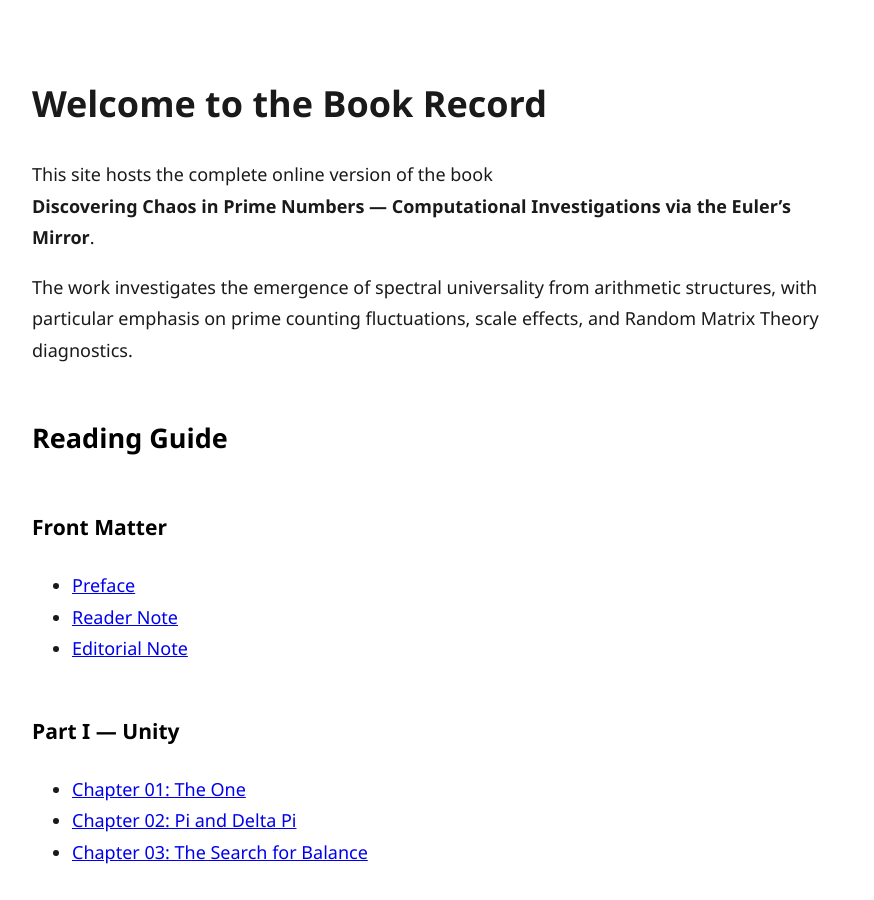
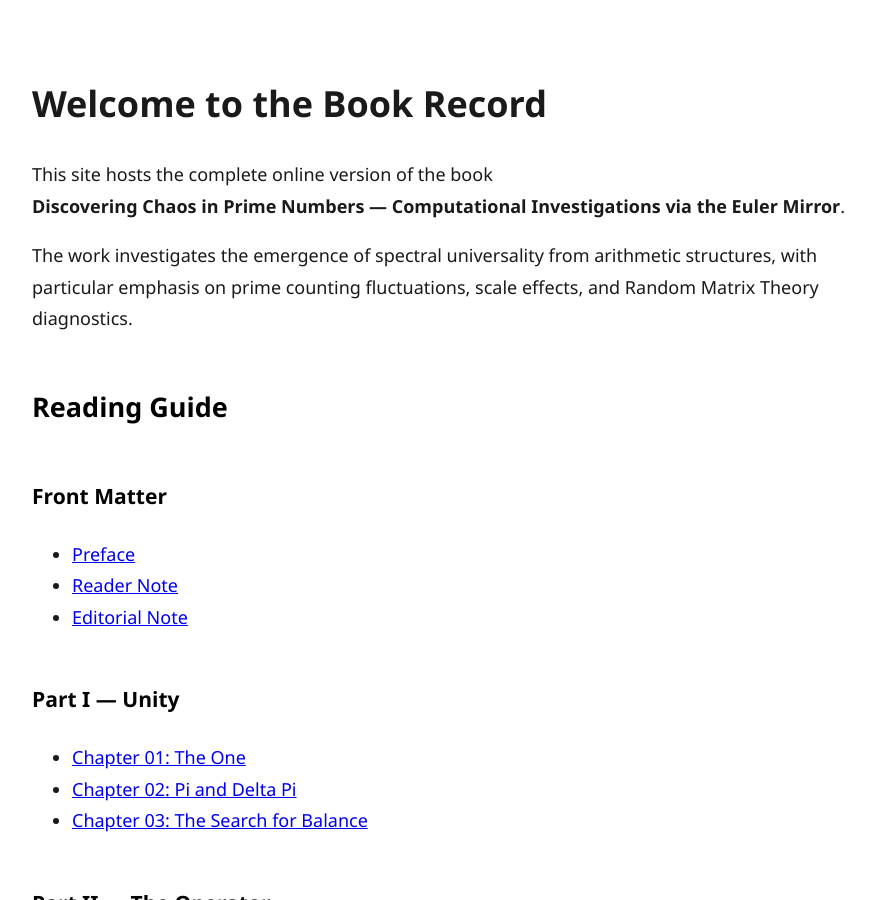
Before and after one commit to costaalv/discovering-chaos, a Jekyll site: the page built from index.md, in a window 1280 px wide and 900 px high. Shown: the whole window, without its empty margins (198-1072 px from the left). Built offline with Jekyll 4.4.1, drawn with Linux system fonts in a browser that asks for light colours; our own code applies the rules of GitHub Pages for plain Markdown files.

```diff
--- a/index.md
+++ b/index.md
@@ -5,7 +5,7 @@
 # Welcome to the Book Record
 
 This site hosts the complete online version of the book
-**Discovering Chaos in Prime Numbers — Computational Investigations via the Euler's Mirror**.
+**Discovering Chaos in Prime Numbers — Computational Investigations via the Euler Mirror**.
 
 The work investigates the emergence of spectral universality from arithmetic structures, with particular emphasis on prime counting fluctuations, scale effects, and Random Matrix Theory diagnostics.
 
```
